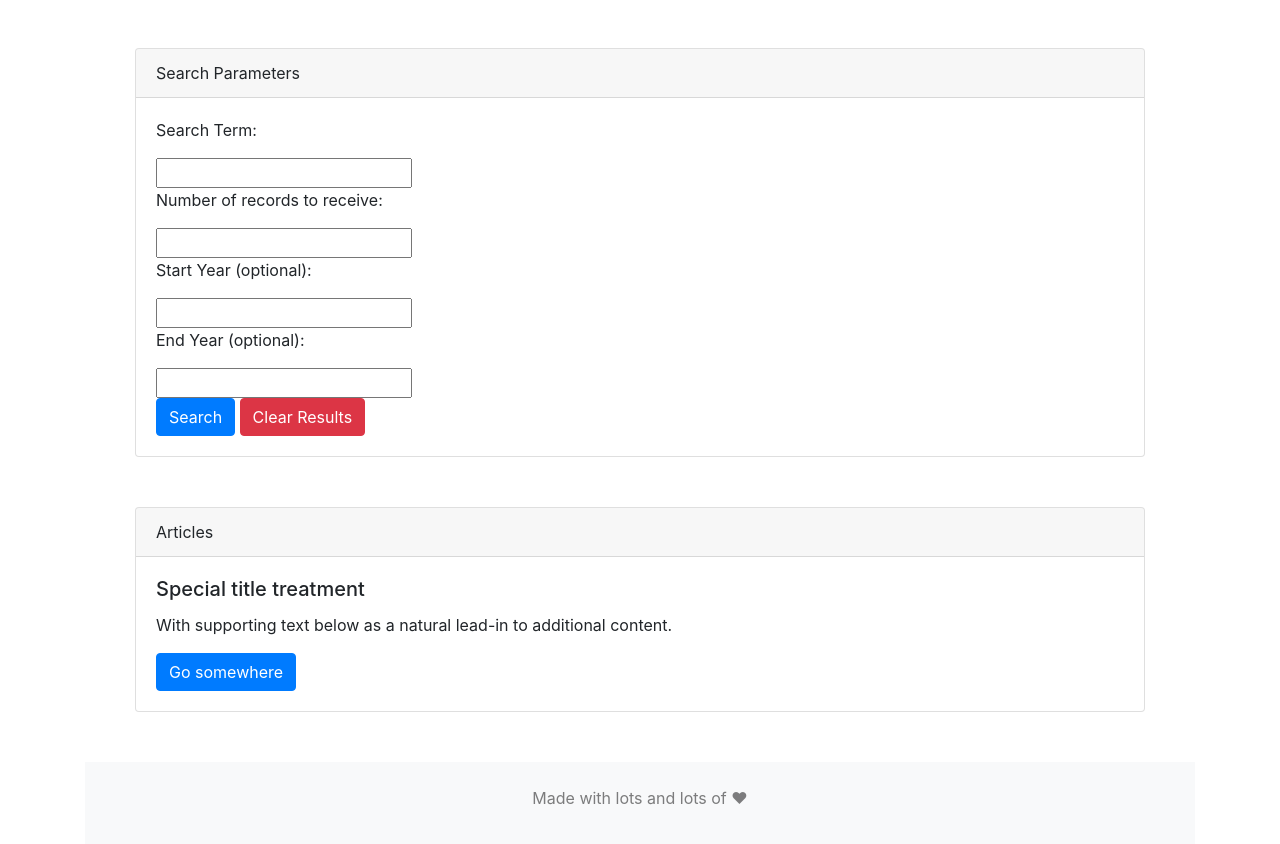
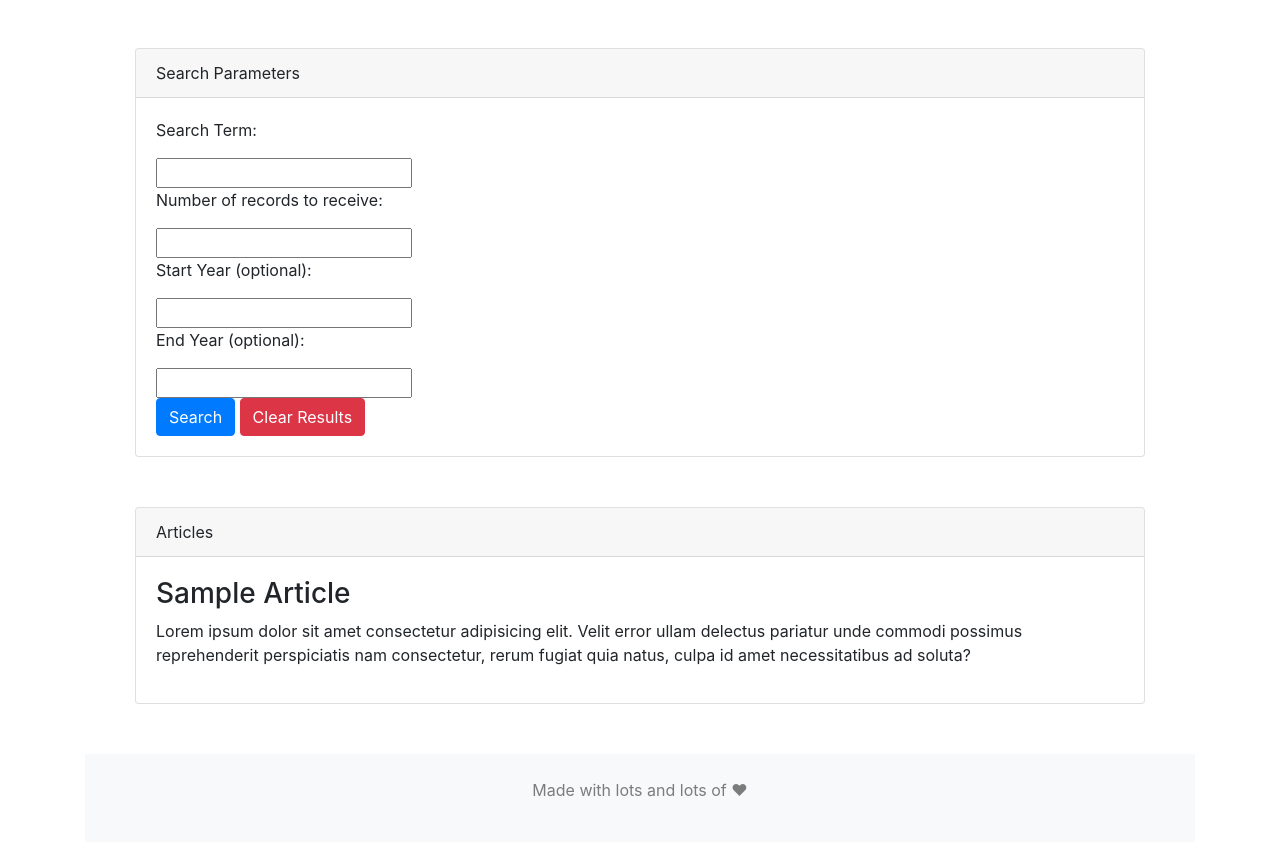
Before and after one commit to Maniac-i/NYT-article-search, a plain HTML site: page index.html in a window 1280 px wide. Shown: the part 186-1030 px from the top of the page. Drawn offline with nearby package versions, Linux system fonts and the light colour scheme.

Commit message:
add article template

```diff
--- a/index.html
+++ b/index.html
@@ -44,9 +44,12 @@
                 Articles
             </div>
             <div class="card-body">
-                <h5 class="card-title">Special title treatment</h5>
-                <p class="card-text">With supporting text below as a natural lead-in to additional content.</p>
-                <a href="#" class="btn btn-primary">Go somewhere</a>
+                <div class="article">
+                    <h3 class="article-title">Sample Article</h3>
+                    <p class="article-content">Lorem ipsum dolor sit amet consectetur adipisicing elit. Velit error
+                        ullam delectus pariatur unde commodi possimus reprehenderit perspiciatis nam consectetur, rerum
+                        fugiat quia natus, culpa id amet necessitatibus ad soluta?</p>
+                </div>
             </div>
         </div>
 
```
